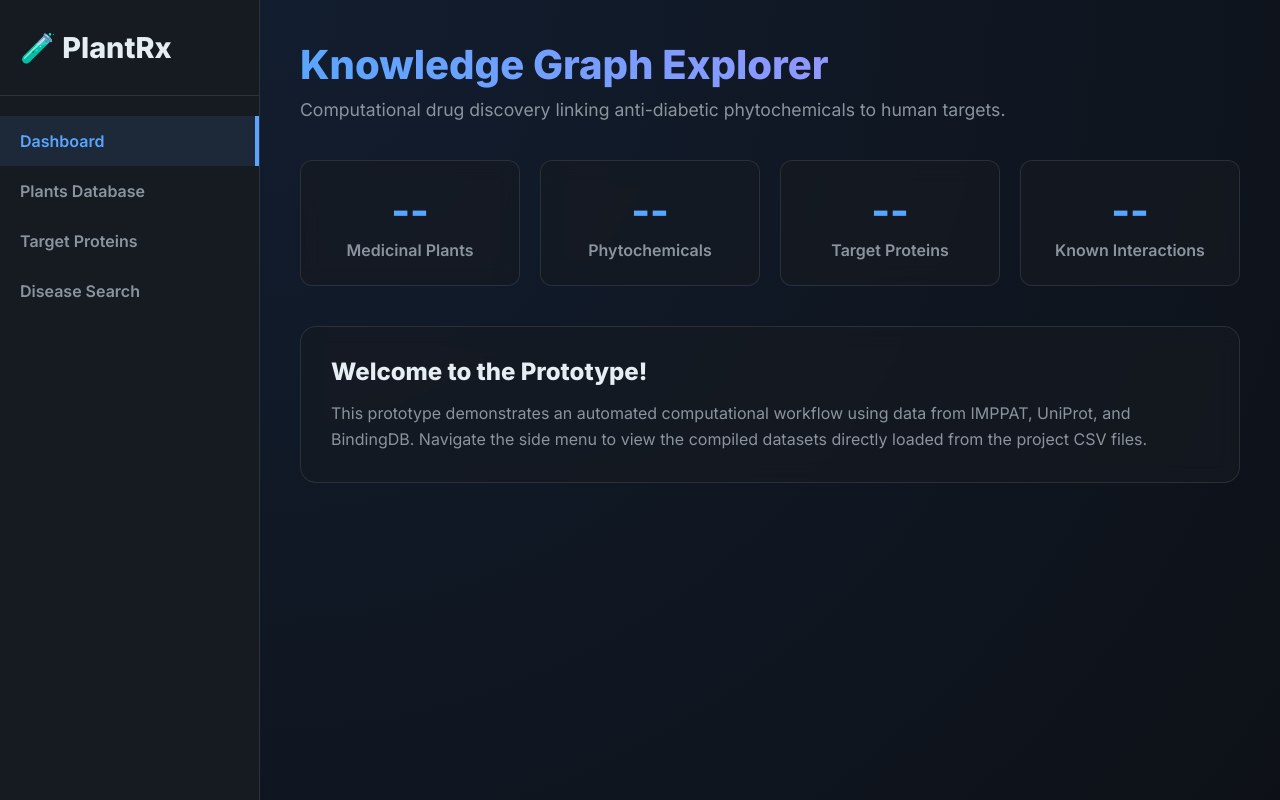
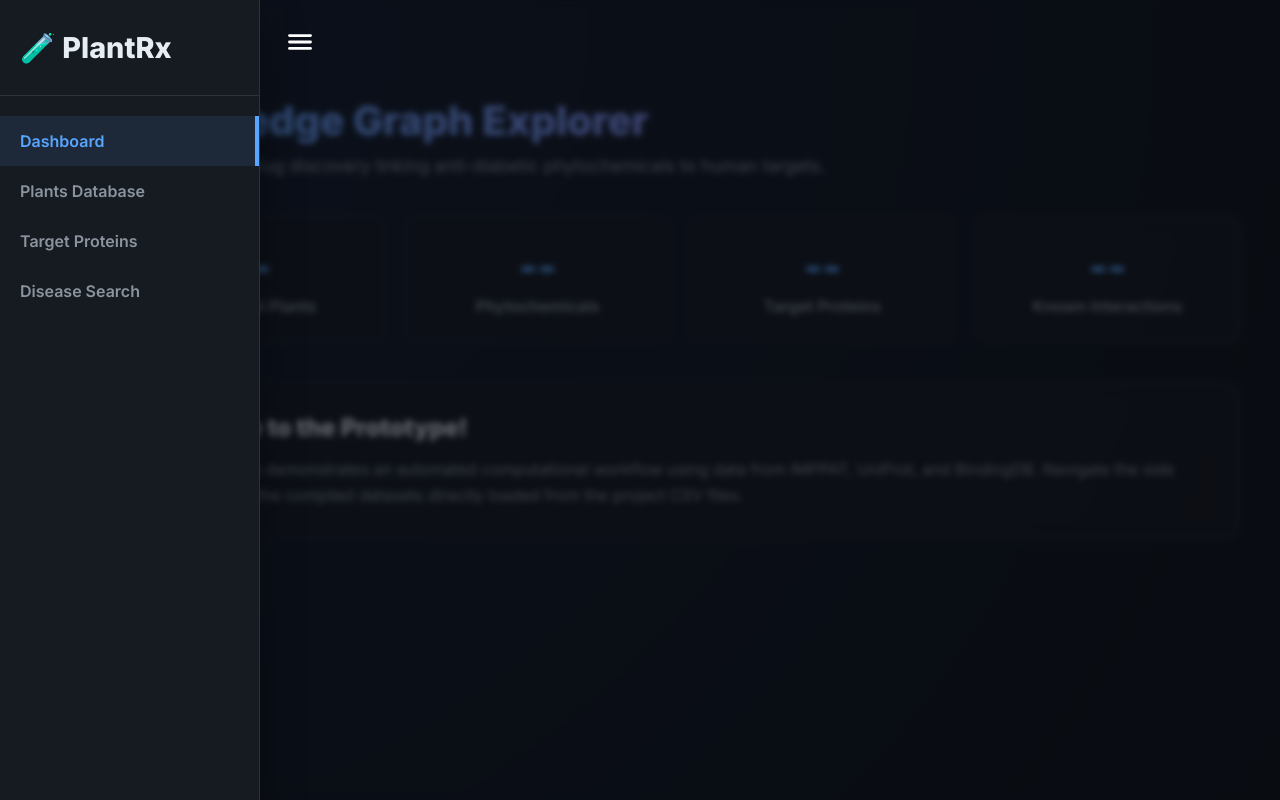
Before and after one commit to Joshuaj8361/plant_project_file, a Flask app: page / in a window 1280 px wide. Run offline with Flask 3, Linux system fonts and the light colour scheme; data that the repository does not hold is empty.

Commit message:
added toggle bar

```diff
--- a/AI_file/static/app.js
+++ b/AI_file/static/app.js
@@ -1,8 +1,41 @@
 document.addEventListener("DOMContentLoaded", () => {
+    const appContainer = document.querySelector('.app-container');
+    const sidebar = document.getElementById('sidebar');
+    const sidebarToggle = document.getElementById('sidebar-toggle');
+    const sidebarOverlay = document.getElementById('sidebar-overlay');
+    const desktopMediaQuery = window.matchMedia('(min-width: 769px)');
 
     // --- View Navigation ---
     const navItems = document.querySelectorAll('.sidebar nav ul li');
     const views = document.querySelectorAll('.view-section');
+
+    function setSidebarState(isOpen) {
+        appContainer.classList.toggle('sidebar-open', isOpen);
+        sidebarToggle.setAttribute('aria-expanded', String(isOpen));
+        sidebar.setAttribute('aria-hidden', String(!isOpen));
+        sidebarOverlay.setAttribute('aria-hidden', String(!isOpen));
+    }
+
+    function applyResponsiveSidebarState() {
+        setSidebarState(desktopMediaQuery.matches);
+    }
+
+    sidebarToggle.addEventListener('click', () => {
+        const isOpen = appContainer.classList.contains('sidebar-open');
+        setSidebarState(!isOpen);
+    });
+
+    sidebarOverlay.addEventListener('click', () => {
+        setSidebarState(false);
+    });
+
+    if (typeof desktopMediaQuery.addEventListener === 'function') {
+        desktopMediaQuery.addEventListener('change', applyResponsiveSidebarState);
+    } else {
+        desktopMediaQuery.addListener(applyResponsiveSidebarState);
+    }
+
+    applyResponsiveSidebarState();
 
     navItems.forEach(item => {
         item.addEventListener('click', () => {
@@ -18,6 +51,10 @@ document.addEventListener("DOMContentLoaded", () => {
                     view.classList.remove('hidden');
                 }
             });
+
+            if (!desktopMediaQuery.matches) {
+                setSidebarState(false);
+            }
         });
     });
 
--- a/AI_file/static/style.css
+++ b/AI_file/static/style.css
@@ -26,15 +26,25 @@ body {
 .app-container {
     display: flex;
     width: 100%;
+    position: relative;
 }
 
 /* Sidebar */
 .sidebar {
     width: 260px;
+    max-width: calc(100vw - 48px);
     background-color: var(--sidebar-bg);
     border-right: 1px solid var(--glass-border);
     display: flex;
     flex-direction: column;
+    position: fixed;
+    top: 0;
+    left: 0;
+    bottom: 0;
+    z-index: 30;
+    transform: translateX(-100%);
+    transition: transform 0.3s ease, box-shadow 0.3s ease;
+    box-shadow: 0 18px 40px rgba(0, 0, 0, 0.35);
 }
 
 .sidebar .logo {
@@ -63,10 +73,74 @@ body {
     border-right: 4px solid var(--accent-color);
 }
 
+.app-container.sidebar-open .sidebar {
+    transform: translateX(0);
+}
+
+.sidebar-toggle {
+    position: fixed;
+    top: 26px;
+    left: 24px;
+    width: 32px;
+    height: 32px;
+    padding: 0;
+    border: 0;
+    border-radius: 0;
+    display: inline-flex;
+    align-items: center;
+    justify-content: center;
+    cursor: pointer;
+    z-index: 40;
+    background: transparent;
+    backdrop-filter: none;
+    appearance: none;
+    -webkit-appearance: none;
+    box-shadow: none;
+    transition: left 0.3s ease, opacity 0.3s ease;
+}
+
+.sidebar-toggle:hover {
+    opacity: 0.86;
+}
+
+.sidebar-toggle svg {
+    display: block;
+    width: 28px;
+    height: 28px;
+}
+
+.sidebar-toggle path {
+    fill: none;
+    stroke: #ffffff;
+    stroke-width: 2.4;
+    stroke-linecap: round;
+}
+
+.app-container.sidebar-open .sidebar-toggle {
+    left: 284px;
+}
+
+.sidebar-overlay {
+    position: fixed;
+    inset: 0;
+    background: rgba(7, 10, 15, 0.58);
+    backdrop-filter: blur(3px);
+    opacity: 0;
+    visibility: hidden;
+    transition: opacity 0.3s ease, visibility 0.3s ease;
+    z-index: 20;
+}
+
+.app-container.sidebar-open .sidebar-overlay {
+    opacity: 1;
+    visibility: visible;
+}
+
 /* Main Content */
 .main-content {
     flex: 1;
-    padding: 40px;
+    min-width: 0;
+    padding: 96px 40px 40px;
     overflow-y: auto;
     background: radial-gradient(circle at top left, #121d2f 0%, #0d1117 100%);
 }
@@ -185,3 +259,47 @@ header p {
     from { opacity: 0; transform: translateY(10px); }
     to { opacity: 1; transform: translateY(0); }
 }
+
+@media (min-width: 769px) {
+    .main-content {
+        padding-left: 120px;
+    }
+}
+
+@media (max-width: 768px) {
+    body {
+        overflow: auto;
+    }
+
+    .sidebar {
+        width: min(300px, calc(100vw - 32px));
+    }
+
+    .sidebar-toggle {
+        top: 20px;
+        left: 18px;
+        width: 32px;
+        height: 32px;
+    }
+
+    .app-container.sidebar-open .sidebar-toggle {
+        left: 18px;
+    }
+
+    .main-content {
+        padding: 88px 18px 24px;
+    }
+
+    header h1 {
+        font-size: 2rem;
+    }
+
+    header p {
+        font-size: 1rem;
+        margin-bottom: 28px;
+    }
+
+    .stats-grid {
+        grid-template-columns: 1fr;
+    }
+}
--- a/AI_file/templates/index.html
+++ b/AI_file/templates/index.html
@@ -11,7 +11,7 @@
 <body>
     <div class="app-container">
         <!-- Sidebar Navigation -->
-        <aside class="sidebar">
+        <aside class="sidebar" id="sidebar" aria-hidden="true">
             <div class="logo">
                 <h2>🧪 PlantRx</h2>
             </div>
@@ -24,6 +24,23 @@
                 </ul>
             </nav>
         </aside>
+
+        <button
+            type="button"
+            class="sidebar-toggle"
+            id="sidebar-toggle"
+            aria-label="Toggle navigation menu"
+            aria-expanded="false"
+            aria-controls="sidebar"
+        >
+            <svg viewBox="0 0 24 24" aria-hidden="true" focusable="false">
+                <path d="M3 6.5H21" />
+                <path d="M3 12H21" />
+                <path d="M3 17.5H21" />
+            </svg>
+        </button>
+
+        <div class="sidebar-overlay" id="sidebar-overlay" aria-hidden="true"></div>
 
         <!-- Main Content -->
         <main class="main-content">
```
Also changed, not shown: toggledesign.png (added).
